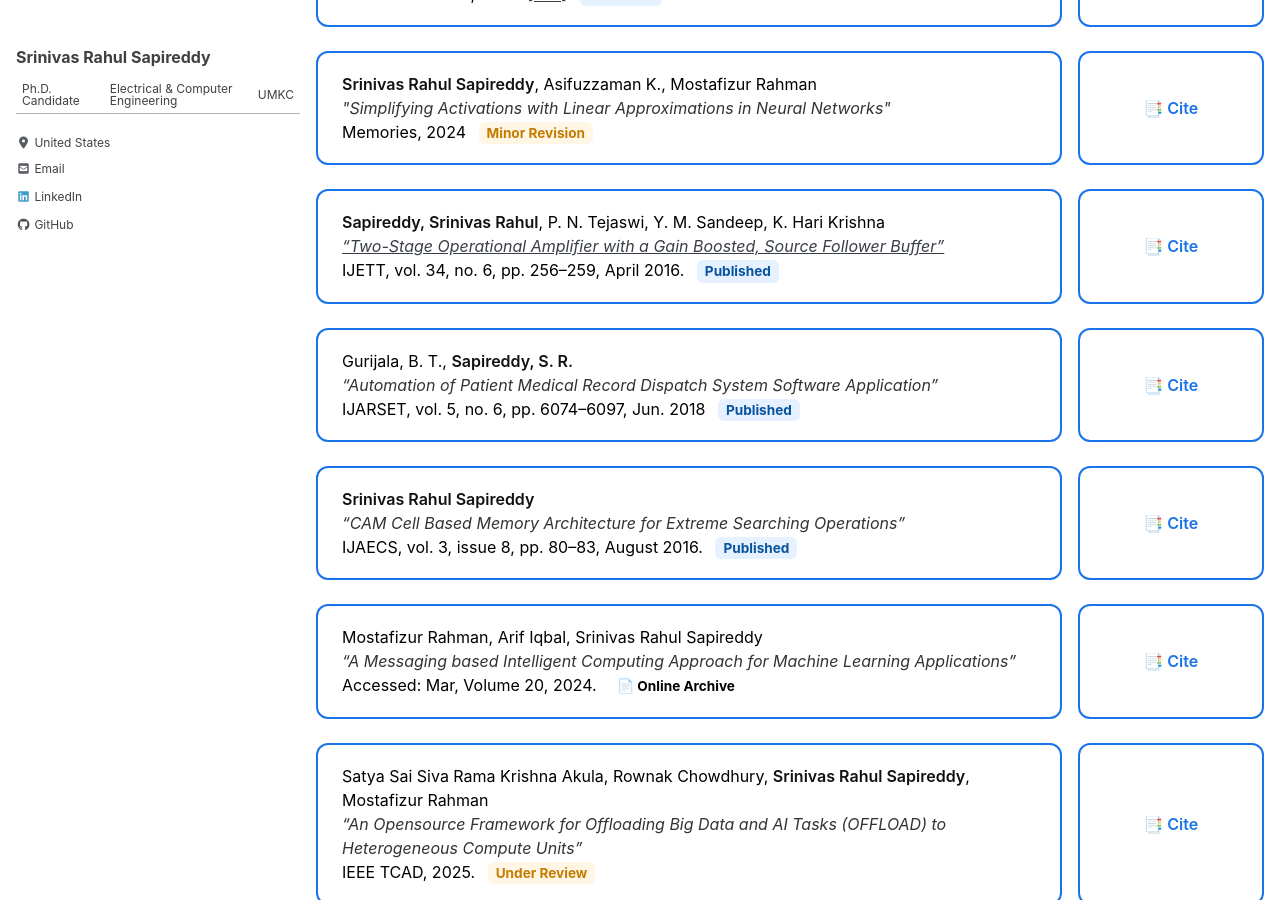
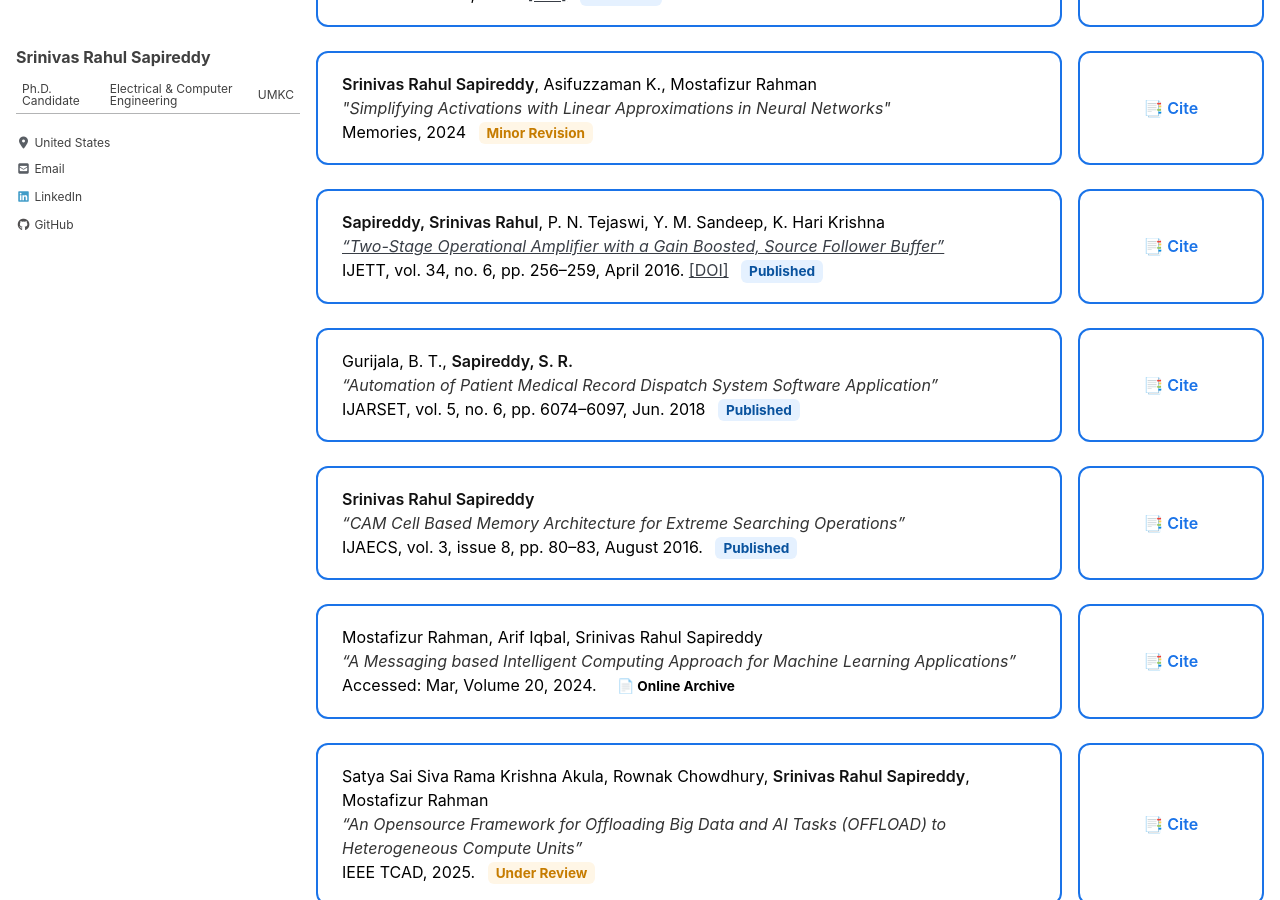
Before and after one commit to srsapireddy/srsapireddy.github.io, a Jekyll site: the page built from _pages/publications.md, in a window 1280 px wide and 900 px high, scrolled down 1245 px. Built offline with Jekyll 4.4.1, drawn with Linux system fonts in a browser that asks for light colours; cached includes are drawn as plain includes; nearby versions of some CDN libraries.

Commit message:
Update publications.md

```diff
--- a/_pages/publications.md
+++ b/_pages/publications.md
@@ -241,6 +241,7 @@ function copyCitation(id) {
       <strong>Sapireddy, Srinivas Rahul</strong>, P. N. Tejaswi, Y. M. Sandeep, K. Hari Krishna<br>
       <em><a href="https://ijettjournal.org/archive/ijett-v34p252" target="_blank">“Two-Stage Operational Amplifier with a Gain Boosted, Source Follower Buffer”</a></em><br>
       IJETT, vol. 34, no. 6, pp. 256–259, April 2016.
+      <a href="10.14445/22315381/IJETT-V34P252" target="_blank">[DOI]</a>
       <span class="status published">Published</span>
     </div>
     <div class="cite-box" onclick="copyCitation('pub10')">
```
